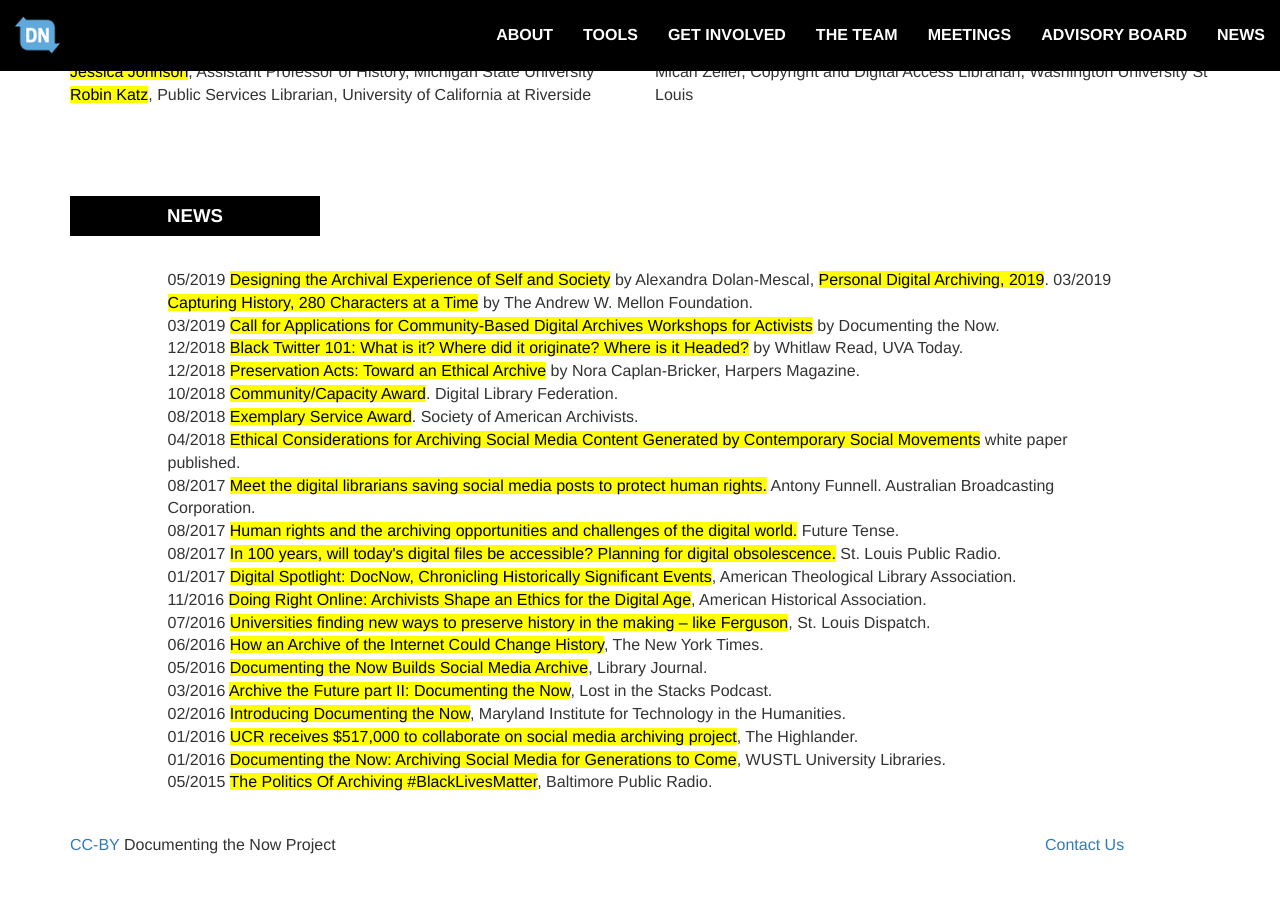
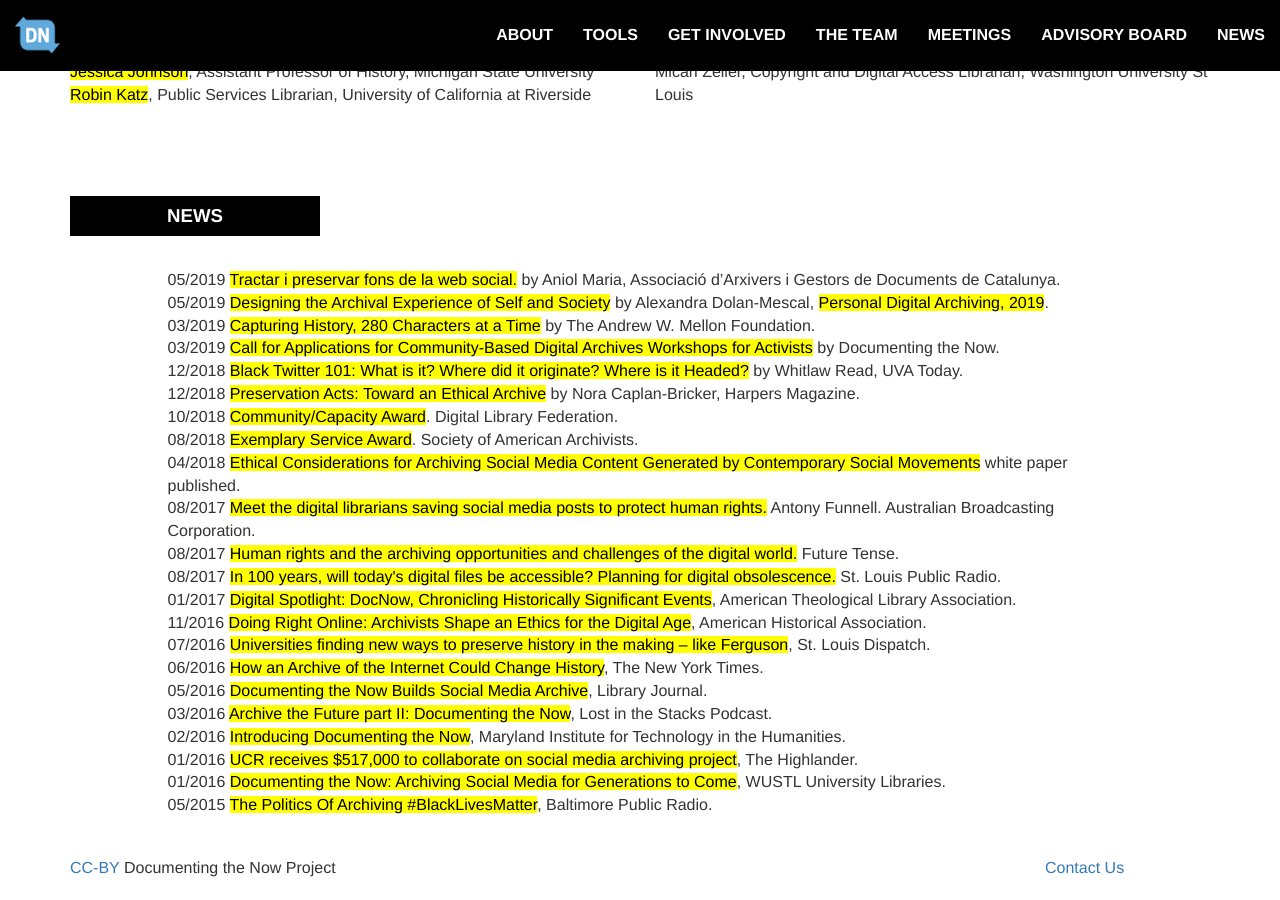
Before and after one commit to DocNow/docnow.github.io, a Jekyll site: the page built from index.html, in a window 1280 px wide and 900 px high, scrolled down 4220 px. Built offline with Jekyll 4.4.1, drawn with Linux system fonts in a browser that asks for light colours; before the commit the page ends 5097 px from its top, so only the background shows below that.

Commit message:
added a news story about catalan archivists conference

```diff
--- a/index.html
+++ b/index.html
@@ -380,7 +380,9 @@
 
                 <div class="col-lg-offset-1 col-lg-10 news-items">
 
-                  05/2019 <a href="/docs/pda-2019.pdf">Designing the Archival Experience of Self and Society</a> by Alexandra Dolan-Mescal, <a href="https://www.library.pitt.edu/PDA19/Schedule">Personal Digital Archiving, 2019</a>.
+                  05/2019 <a href="http://arxivers.com/ladada/tractar-i-preservar-fons-de-la-web-social/">Tractar i preservar fons de la web social.</a> by Aniol Maria, Associació d’Arxivers i Gestors de Documents de Catalunya.<br>
+
+                  05/2019 <a href="/docs/pda-2019.pdf">Designing the Archival Experience of Self and Society</a> by Alexandra Dolan-Mescal, <a href="https://www.library.pitt.edu/PDA19/Schedule">Personal Digital Archiving, 2019</a>.<br>
 
                   03/2019 <a href="https://mellon.org/resources/shared-experiences-blog/capturing-history-280-characters-time/">Capturing History, 280 Characters at a Time</a> by The Andrew W.  Mellon Foundation.<br>
 
```
